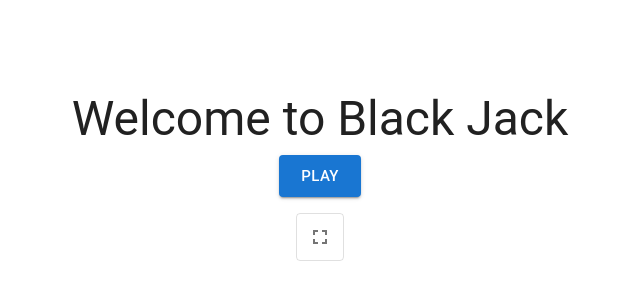
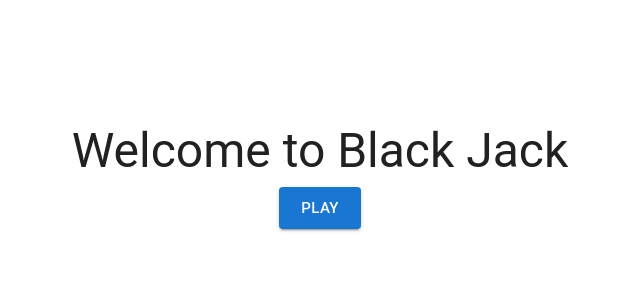
Before and after one commit to frontandrew/black-jack, a React (Vite) app in the folder packages/client/: page /start in a window 1280 px wide. Shown: the part 220-520 px from the top of the page, without its empty margins (320-960 px from the left). Built offline with nearby package versions, Linux system fonts and the light colour scheme.

Commit message:
fix: removed fullscreen to feature

```diff
--- /dev/null
+++ b/packages/client/src/features/fullscreen/index.ts
@@ -0,0 +1 @@
+export { FullscreenButton } from './view'
--- /dev/null
+++ b/packages/client/src/features/fullscreen/view.tsx
@@ -0,0 +1,18 @@
+import React from 'react'
+import { useFullscreen } from 'utils'
+import { Fullscreen, FullscreenExit } from '@mui/icons-material'
+import { ToggleButton } from '@mui/material'
+
+export const FullscreenButton: React.FC = () => {
+  const [fullscreenElem, { toggle }] = useFullscreen()
+  const onFullscreenChange = () => toggle(document.body)
+
+  return (
+    <ToggleButton
+      onChange={onFullscreenChange}
+      value={Boolean(fullscreenElem)}
+      sx={{ margin: 1 }}>
+      {!fullscreenElem ? <Fullscreen /> : <FullscreenExit />}
+    </ToggleButton>
+  )
+}
--- /dev/null
+++ b/packages/client/src/features/index.ts
@@ -0,0 +1 @@
+export { FullscreenButton } from './fullscreen'
--- a/packages/client/src/pages/game/view.tsx
+++ b/packages/client/src/pages/game/view.tsx
@@ -19,9 +19,8 @@ import {
 } from 'features/game/model'
 import CanvasGame from 'features/game/view'
 import { calcHand } from 'features/game/utils'
-import { Button, Typography, ToggleButton } from '@mui/material'
-import { useFullscreen } from 'utils'
-import { Fullscreen, FullscreenExit } from '@mui/icons-material'
+import { Box, Button, Container, Typography } from '@mui/material'
+import { FullscreenButton } from 'features/fullscreen'
 import './style.css'
 
 export const GamePage: React.FC = () => {
@@ -29,7 +28,6 @@ export const GamePage: React.FC = () => {
   const navigate = useNavigate()
   const game = useSelector((state: RootState) => state.game)
   const [showResult, setShowResult] = useState(false)
-  const [fullscreenElem, { toggle }] = useFullscreen()
 
   useEffect(() => {
     dispatch(newGame())
@@ -70,8 +68,6 @@ export const GamePage: React.FC = () => {
     dispatch(startGame())
     dispatch(updatePlayerMoney(-10))
   }
-
-  const onFullscreenChange = () => toggle(document.body)
 
   return (
     <div className="game">
@@ -128,13 +124,9 @@ export const GamePage: React.FC = () => {
             You don't have money to bet
           </Button>
         )}
+
+        <FullscreenButton />
       </div>
-      <ToggleButton
-        onChange={onFullscreenChange}
-        value={Boolean(fullscreenElem)}
-        sx={{ marginTop: 1, marginBottom: 1 }}>
-        {!fullscreenElem ? <Fullscreen /> : <FullscreenExit />}
-      </ToggleButton>
     </div>
   )
 }
--- a/packages/client/src/pages/login/style.css
+++ b/packages/client/src/pages/login/style.css
@@ -1,7 +1,6 @@
 .login-page {
     width: 100%;
     height: 100%;
-
     display: flex;
     flex-direction: column;
     align-items: center;
--- a/packages/client/src/pages/start/view.tsx
+++ b/packages/client/src/pages/start/view.tsx
@@ -3,13 +3,10 @@ import { Box, Button, Typography, ToggleButton } from '@mui/material'
 import { useFullscreen } from 'utils'
 import { Fullscreen, FullscreenExit } from '@mui/icons-material'
 import './style.css'
+import { FullscreenButton } from 'features/fullscreen'
 
 export const StartPage: React.FC = () => {
   const navigate = useNavigate()
-  const [fullscreenElem, { toggle }] = useFullscreen()
-
-  const onFullscreenChange = () => toggle(document.body)
-
   const handleStart = () => navigate('/game')
 
   return (
@@ -22,12 +19,6 @@ export const StartPage: React.FC = () => {
         sx={{ marginTop: 1, marginBottom: 1 }}>
         Play
       </Button>
-      <ToggleButton
-        onChange={onFullscreenChange}
-        value={Boolean(fullscreenElem)}
-        sx={{ marginTop: 1, marginBottom: 1 }}>
-        {!fullscreenElem ? <Fullscreen /> : <FullscreenExit />}
-      </ToggleButton>
     </Box>
   )
 }
```
